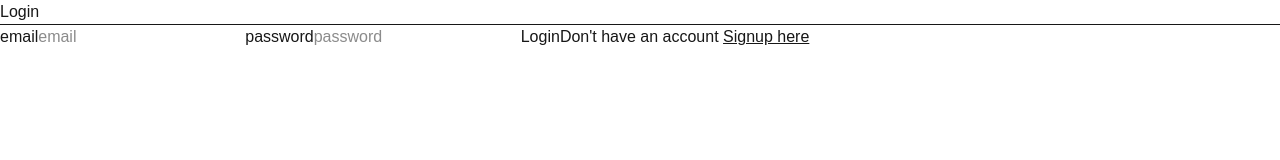
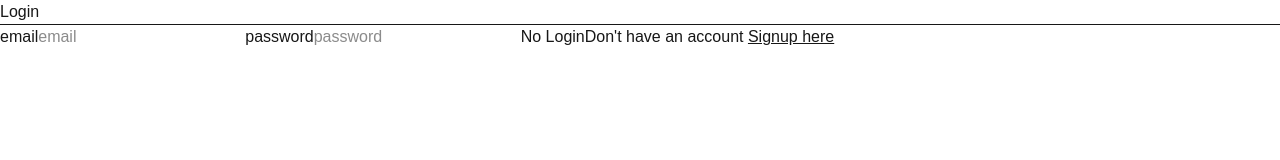
Before and after one commit to Sachinsen7/end-to-end-webdev, a Next.js app in the folder NextJS/new-one/my-app/: page /login in a window 1280 px wide. Shown: the top 160 px of the page. Built offline with nearby package versions, Linux system fonts and the light colour scheme.

Commit message:
fetch login api

```diff
--- a/NextJS/new-one/my-app/src/app/login/page.tsx
+++ b/NextJS/new-one/my-app/src/app/login/page.tsx
@@ -1,20 +1,46 @@
 "use client";
 import Link from "next/link";
-import React from "react";
+import React, { useEffect } from "react";
 import { useRouter } from "next/navigation";
 import axios from "axios";
+import toast from "react-hot-toast";
 
 export default function LoginPage() {
+  const router = useRouter();
   const [user, setUser] = React.useState({
     email: "",
     password: "",
   });
 
-  const onLogin = async () => {};
+  const [buttonDisabled, setButtonDisabled] = React.useState(false);
+  const [loading, setLoading] = React.useState(false);
+
+  useEffect(() => {
+    if (user.email.length > 0 && user.password.length > 0) {
+      setButtonDisabled(false);
+    } else {
+      setButtonDisabled(true);
+    }
+  }, [user]);
+
+  const onLogin = async () => {
+    try {
+      setLoading(true);
+      const response = await axios.post("/api/users/login", user);
+      console.log("login success", response.data);
+      toast.success("Login success");
+      router.push("/profile");
+    } catch (error: any) {
+      console.log("login failed", error);
+      toast.error("Login failed");
+    } finally {
+      setLoading(false);
+    }
+  };
 
   return (
     <div>
-      <h1>Login</h1>
+      <h1>{loading ? "Processing" : "Login"}</h1>
       <hr />
 
       <label htmlFor="email">email</label>
@@ -35,7 +61,7 @@ export default function LoginPage() {
         placeholder="password"
       />
 
-      <button onClick={onLogin}>Login</button>
+      <button onClick={onLogin}>{buttonDisabled ? "No Login" : "Login"}</button>
       <Link href="/signup">
         Don't have an account <span className="underline">Signup here</span>
       </Link>
```
